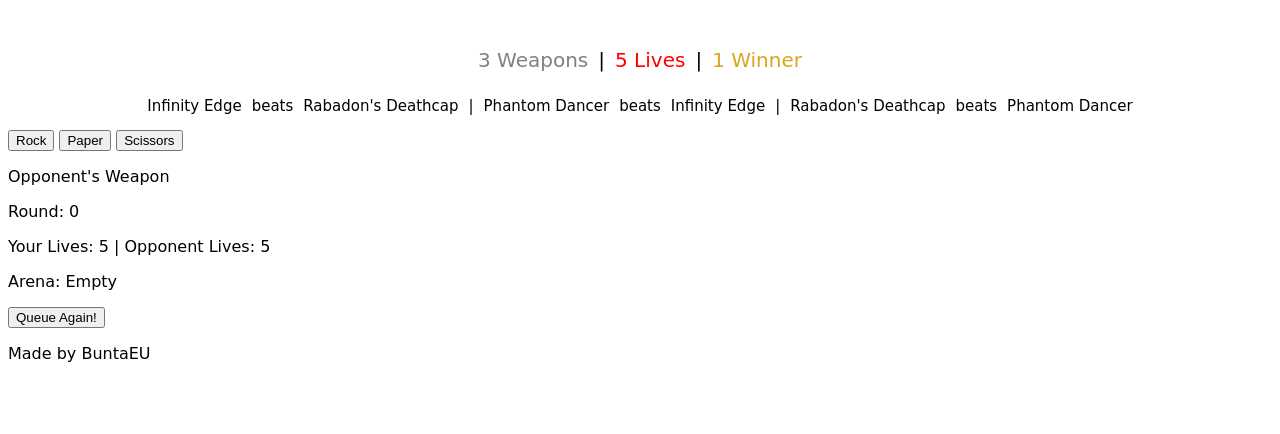
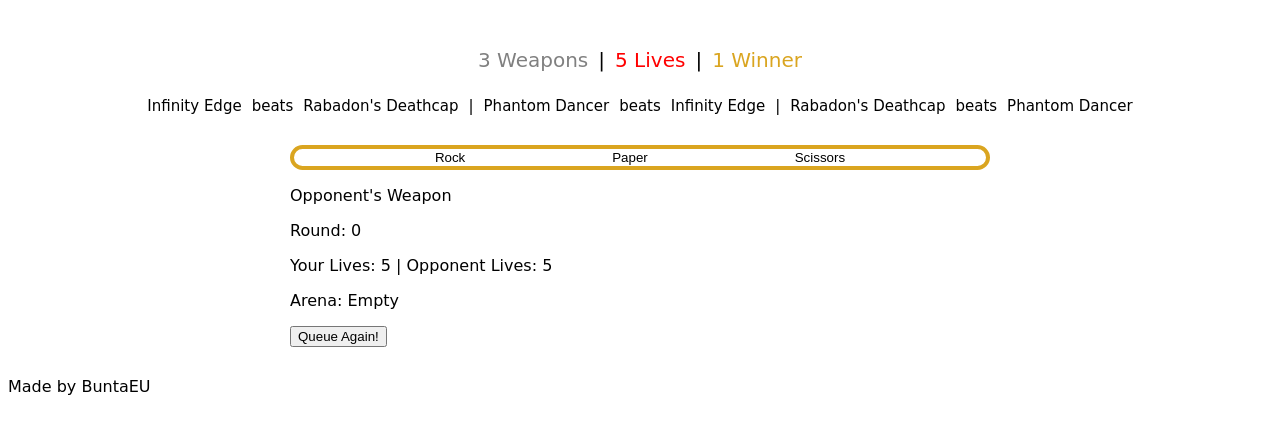
Before and after one commit to BuntaEU/RockPaperScissors, a plain HTML site: page RockPaperScissors.html in a window 1280 px wide. Shown: the part 174-608 px from the top of the page. Drawn offline with Linux system fonts and the light colour scheme; a web font is replaced by a local one.

Commit message:
Update style.css

```diff
--- a/style.css
+++ b/style.css
@@ -36,3 +36,25 @@
 .gold-color{
     color:goldenrod
 }
+
+.main-content{
+    display:flex;
+    flex-direction:column;
+    margin: 30px auto;
+    max-width: 700px;
+}
+.items{
+    display:flex;
+    justify-content: space-evenly;
+    border: 4px solid goldenrod;
+    border-radius: 20px;
+
+}
+
+.play {
+    background-color:transparent;
+    border:none;
+}
+.play:focus,.play-again:focus{
+    outline:none;
+}
```
